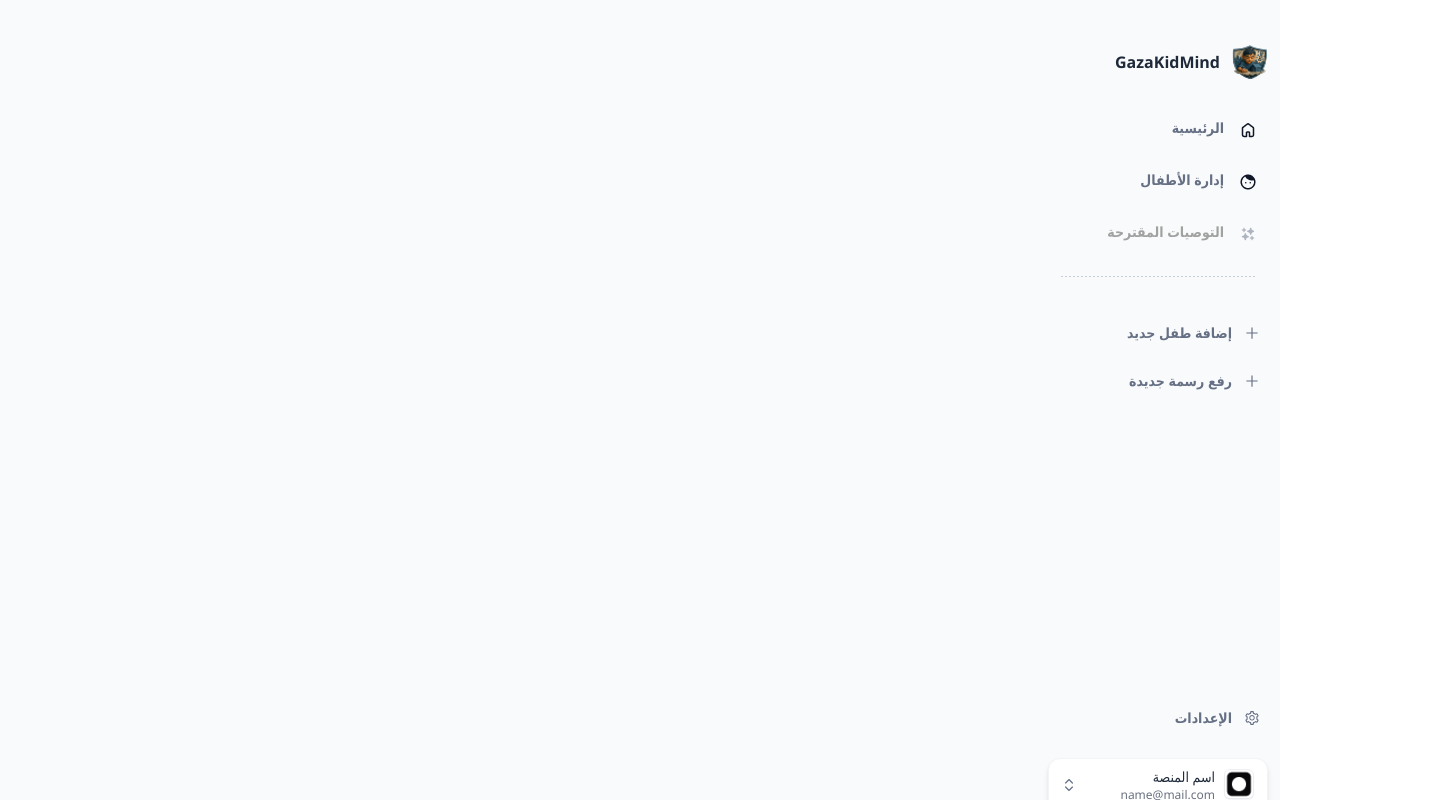
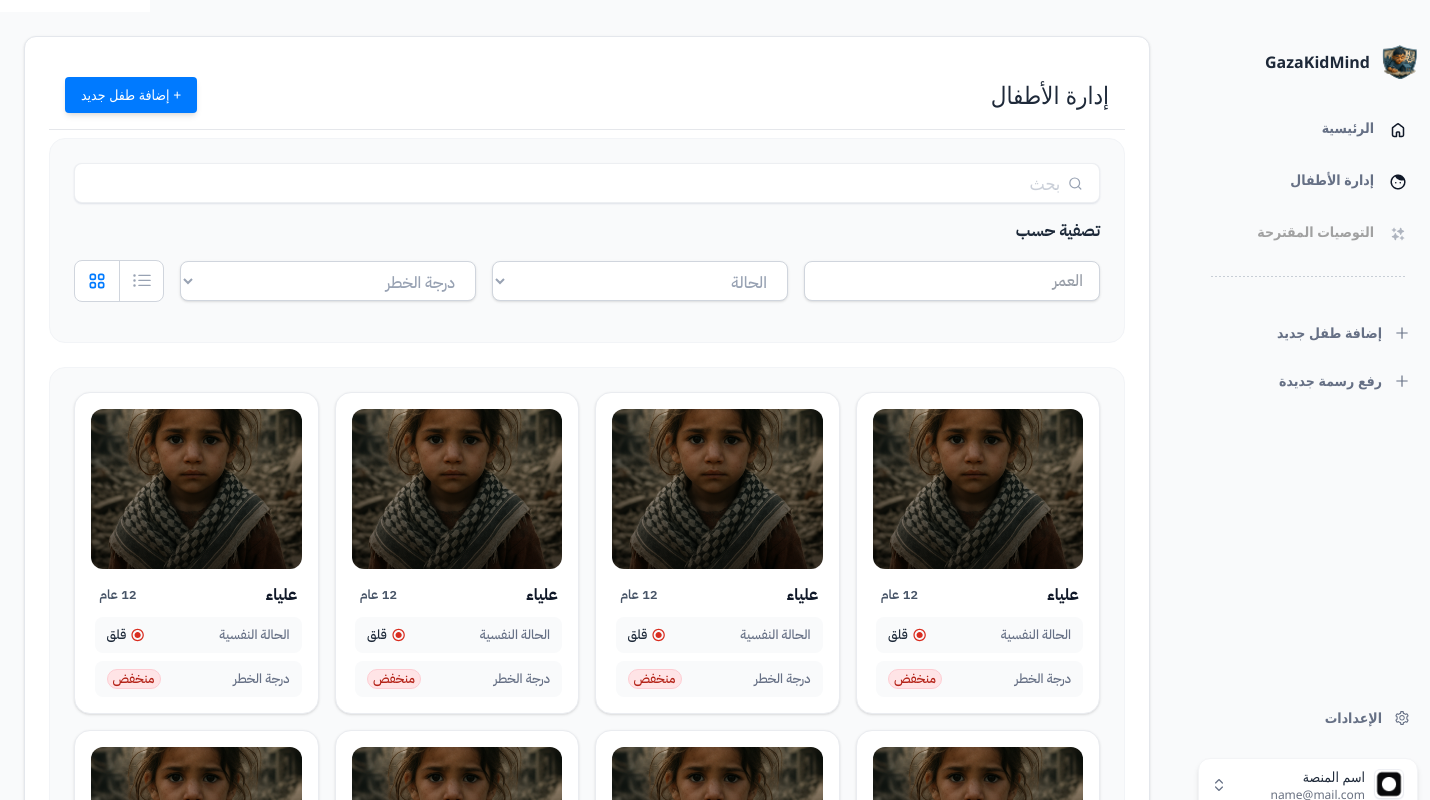
Before and after one commit to nureddin9932/gaza-mind, a React (Vite) app: page /dashboard/gridview in a window 1280 px wide. Shown: the top 800 px of the page, 1430 px wide, since content can reach past the window. Built offline with nearby package versions, Linux system fonts and the light colour scheme.

Commit message:
feat: add ChildrenFilterBar and GridView cards

```diff
--- a/index.html
+++ b/index.html
@@ -6,6 +6,7 @@
     <meta name="viewport" content="width=device-width, initial-scale=1.0" />
     <link rel="preconnect" href="https://fonts.googleapis.com" />
     <link rel="preconnect" href="https://fonts.gstatic.com" crossorigin />
+    <link href="https://fonts.googleapis.com/css2?family=IBM+Plex+Sans+Arabic:wght@500&display=swap" rel="stylesheet">
     <link
       href="https://fonts.googleapis.com/css2?family=IBM+Plex+Sans+Arabic:wght@100;200;300;400;500;600;700&display=swap"
       rel="stylesheet"
--- /dev/null
+++ b/src/ChildrenManagement/ChildrenFilterBar.jsx
@@ -0,0 +1,83 @@
+import React from "react";
+import { FiSearch } from "react-icons/fi";
+import { HiOutlineViewGrid } from "react-icons/hi";
+import { BsListUl } from "react-icons/bs";
+
+export default function ChildrenFilterBar() {
+  return (
+    <div className="w-[1076px] min-h-[165px] rounded-[16px] border border-[#F2F4F7] bg-[#F9FAFB] p-[24px] flex flex-col gap-[16px] text-right">
+      {" "}
+      <div className="flex justify-center">
+        <div className="w-[1028px] h-[40px] bg-white border border-[#20346014] rounded-[8px] px-4 py-[8px] shadow-[0px_1px_2px_0px_#2034601F] flex items-center gap-1">
+          <FiSearch className="text-[#98A2B3] w-[15px] h-[15px] opacity-100 ml-1" />
+          <input
+            type="text"
+            placeholder="بحث"
+            className="w-full h-[20px] bg-transparent outline-none text-right text-[#98A2B3] font-medium text-lg leading-[20px] tracking-normal"
+          />
+        </div>
+      </div>
+      {/*  Filter label */}
+      <div className="flex justify-center">
+        <p className="w-[1028px] h-[21px] text-right text-[#1D2939] font-bold text-base leading-[150%] font-['IBM_Plex_Sans_Arabic']">
+          تصفية حسب
+        </p>
+      </div>
+      <div className="flex justify-center mt-1">
+        <div className="w-[1028px] grid grid-cols-[repeat(3,minmax(0,1fr))_auto] gap-4 items-center pb-4">
+          {/* العمر */}
+          <input
+            type="number"
+            min="0"
+            placeholder="العمر"
+            className="w-full h-[40px] bg-white border border-[#D0D5DD] rounded-[8px] px-4 py-2 text-right text-[#344054] font-medium text-base font-['IBM_Plex_Sans_Arabic'] shadow-sm outline-none"
+          />
+
+          {/* الحالة */}
+          <select
+            className="w-full h-[40px] bg-white border border-[#D0D5DD] rounded-[8px] px-4 py-2 text-right text-[#98A2B3] font-medium text-base font-['IBM_Plex_Sans_Arabic'] shadow-sm outline-none"
+            defaultValue=""
+          >
+            <option value="" disabled hidden>
+              الحالة
+            </option>
+            <option value="قلق">قلق</option>
+            <option value="ضغط نفسي">ضغط نفسي</option>
+            <option value="توتر">توتر</option>
+            <option value="أعراض القلق">أعراض قلق</option>
+            <option value="استقرار نفسي">استقرار نفسي</option>
+            <option value=" قلق مزمن">قلق مزمن</option>
+            <option value="اجهاد "> اجهاد</option>
+            {/* + + + + + + + + more options + + + + + + + + + + + */}
+          </select>
+
+          {/* درجة الخطر */}
+          <select
+            className="w-full h-[40px] bg-white border border-[#D0D5DD] rounded-[8px] px-4 py-2 text-right text-[#98A2B3] font-medium text-base font-['IBM_Plex_Sans_Arabic'] shadow-sm outline-none"
+            defaultValue=""
+          >
+            <option value="" disabled hidden>
+              درجة الخطر
+            </option>
+            <option value="منخفض">منخفض</option>
+            <option value="متوسط">متوسط</option>
+            <option value="مرتفع">مرتفع</option>
+            <option value="عالي جدا">عالي جدا</option>
+            <option value="منخفض جدا">منخفض جدا</option>
+            {/* + + + + + + + + more options + + + + + + + + + + + */}
+          </select>
+
+          {/* أيقونات العرض */}
+          <div className="flex items-center border border-[#D0D5DD] rounded-[8px] overflow-hidden bg-white">
+            <button className="w-[44px] h-[40px] flex items-center justify-center hover:bg-gray-50 border-l border-[#D0D5DD]">
+              <BsListUl className="text-[#98A2B3] w-[20px] h-[20px]" />
+            </button>
+            <button className="w-[44px] h-[40px] flex items-center justify-center hover:bg-gray-50">
+              <HiOutlineViewGrid className="text-[#007AFF] w-[20px] h-[20px]" />
+            </button>
+          </div>
+        </div>
+      </div>
+    </div>
+  );
+}
--- /dev/null
+++ b/src/ChildrenManagement/ChildrenPageLayout.jsx
@@ -0,0 +1,11 @@
+import React from 'react';
+
+export default function ChildrenPageLayout({ children }) {
+  return (
+    <div className="p-6 bg-[#F9FAFB] min-h-screen text-right">
+      <div className="w-full bg-white border border-[#E4E7EC] rounded-xl shadow-sm p-6">
+        {children}
+      </div>
+    </div>
+  );
+}
--- a/src/GridView/GridView.jsx
+++ b/src/GridView/GridView.jsx
@@ -1,9 +1,82 @@
-import React from 'react'
+import React from "react";
+import ChildManagementHeader from "../ChildrenManagement/ChildrenManagement";
+import ChildrenPageLayout from "../ChildrenManagement/ChildrenPageLayout";
+import ChildrenFilterBar from "../ChildrenManagement/ChildrenFilterBar";
+import { IoMdRadioButtonOn } from "react-icons/io";
+function ChildCard({ name, age, mentalState, riskLevel, image }) {
+  return (
+    <div className="bg-white rounded-[16px] border border-[#EAECF0] p-4 shadow-sm text-right font-['IBM_Plex_Sans_Arabic']">
+      <img
+        src={image}
+        alt={name}
+        className="w-full h-[160px] object-cover rounded-[12px] mb-4"
+      />
+      <div className="w-[207px] h-[20px] flex justify-between items-center px-[4px] opacity-100">
+        <h3 className="w-[30px] h-[20px] text-[#101828]  font-bold text-[16px] leading-[20px] font-['IBM_Plex_Sans_Arabic'] opacity-100 tracking-[0]">
+          {name}
+        </h3>
+        <p className="w-[38px] h-[20px] text-[#475467]  font-semibold text-[13px] leading-[20px] font-['IBM_Plex_Sans_Arabic'] tracking-[0] opacity-100">
+          {age} عام
+        </p>{" "}
+      </div>
+      <div className="mt-[12px] w-[207px] h-[80px] flex flex-col justify-between gap-[8px] opacity-100">
+      <div className="w-[207px] h-[36px] flex justify-between items-center rounded-[8px] px-[12px] py-[8px] bg-[#F9FAFB] opacity-100">
+        <p className="w-[71px] h-[20px] text-[#667085]  font-medium text-[13px] leading-[20px] font-['IBM_Plex_Sans_Arabic'] tracking-[0] text-right opacity-100">
+          الحالة النفسية
+        </p>
+        <div className="w-[39px] h-[20px] flex items-center gap-[4px] opacity-100">
+          <IoMdRadioButtonOn className="text-[#D92D20]" />
+          <p className="w-[20px] h-[20px] text-[#1D2939]  font-medium text-[13px] leading-[20px] font-['IBM_Plex_Sans_Arabic'] tracking-[0] opacity-100">
+            {mentalState}
+          </p>
+        </div>
+      </div>
+      <div className="w-[207px] h-[36px] flex justify-between items-center rounded-[8px] px-[12px] py-[8px] bg-[#F9FAFB] opacity-100">
+        <p className="text-[#667085] font-medium text-[13px] leading-[20px] font-['IBM_Plex_Sans_Arabic'] tracking-[0] text-right">
+          درجة الخطر
+        </p>
+        <div className="w-[54px] h-[20px] flex items-center justify-center gap-[3px] px-[6px] rounded-full bg-[#FFE4E6] border border-[#FECDD3] opacity-100">
+          <p className="text-[#B42318] font-medium text-[13px] leading-[20px] font-['IBM_Plex_Sans_Arabic']">
+            {riskLevel}
+          </p>
+        </div>
+      </div>
+    </div>
+    </div>
+  );
+}
 
 function GridView() {
   return (
-    <div></div>
-  )
+    <ChildrenPageLayout>
+      <div className="space-y-6">
+        {/*.............ChildManagement Header................. */}
+
+        <div className="mb-2 [&>*]:border-none [&>*]:p-0 ">
+          <ChildManagementHeader />
+        </div>
+
+        {/* + + + + + + + + + + ChildManagement group + + + + + + + + + +*/}
+
+        {/*.............ChildManagement Filter Bar............. */}
+        <ChildrenFilterBar />
+
+        {/*.............Cards Example............. */}
+        <div className="p-[24px] flex flex-col gap-[16px] text-right rounded-[16px] border border-[#F2F4F7] bg-[#F9FAFB] grid grid-cols-1 sm:grid-cols-2 md:grid-cols-3 lg:grid-cols-4 gap-6">
+          {Array.from({ length: 8 }).map((_, index) => (
+            <ChildCard
+              key={index}
+              name="علياء"
+              age={12}
+              mentalState="قلق"
+              riskLevel="منخفض"
+              image="/src/assets/image.png"
+            />
+          ))}
+        </div>
+      </div>
+    </ChildrenPageLayout>
+  );
 }
 
-export default GridView
+export default GridView;
--- a/src/index.css
+++ b/src/index.css
@@ -34,6 +34,7 @@ body {
   font-family: "Segoe UI", Tahoma, Geneva, Verdana, sans-serif;
   direction: rtl;
   text-align: right;
+
 }
 
 /* Custom scrollbar */
```
Also changed, not shown: src/assets/image.png (added).
